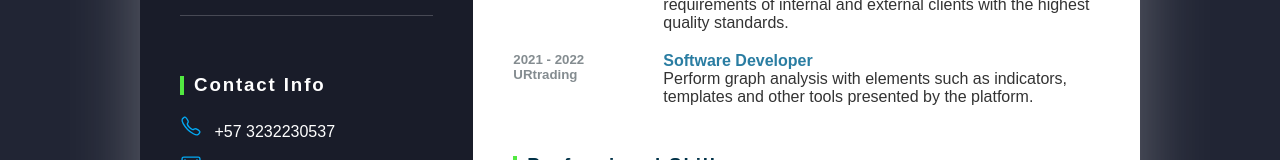
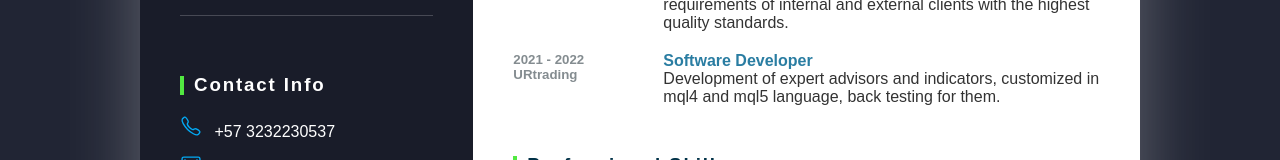
Before and after one commit to fanoneytor/Curriculum, a plain HTML site: page index.html in a window 1280 px wide. Shown: the part 423-583 px from the top of the page. Drawn offline with nearby package versions, Linux system fonts and the light colour scheme.

Commit message:
Update ur text

```diff
--- a/index.html
+++ b/index.html
@@ -111,9 +111,8 @@
                     </div>
                     <div class="text">
                         <h4>Software Developer</h4>
-                        <p>Perform graph analysis with elements such as
-                            indicators, templates and other tools presented by the
-                            platform.</p>
+                        <p>Development of expert advisors and indicators, customized in mql4 and mql5 language, back
+                            testing for them.</p>
                     </div>
                 </div>
             </div>
```
